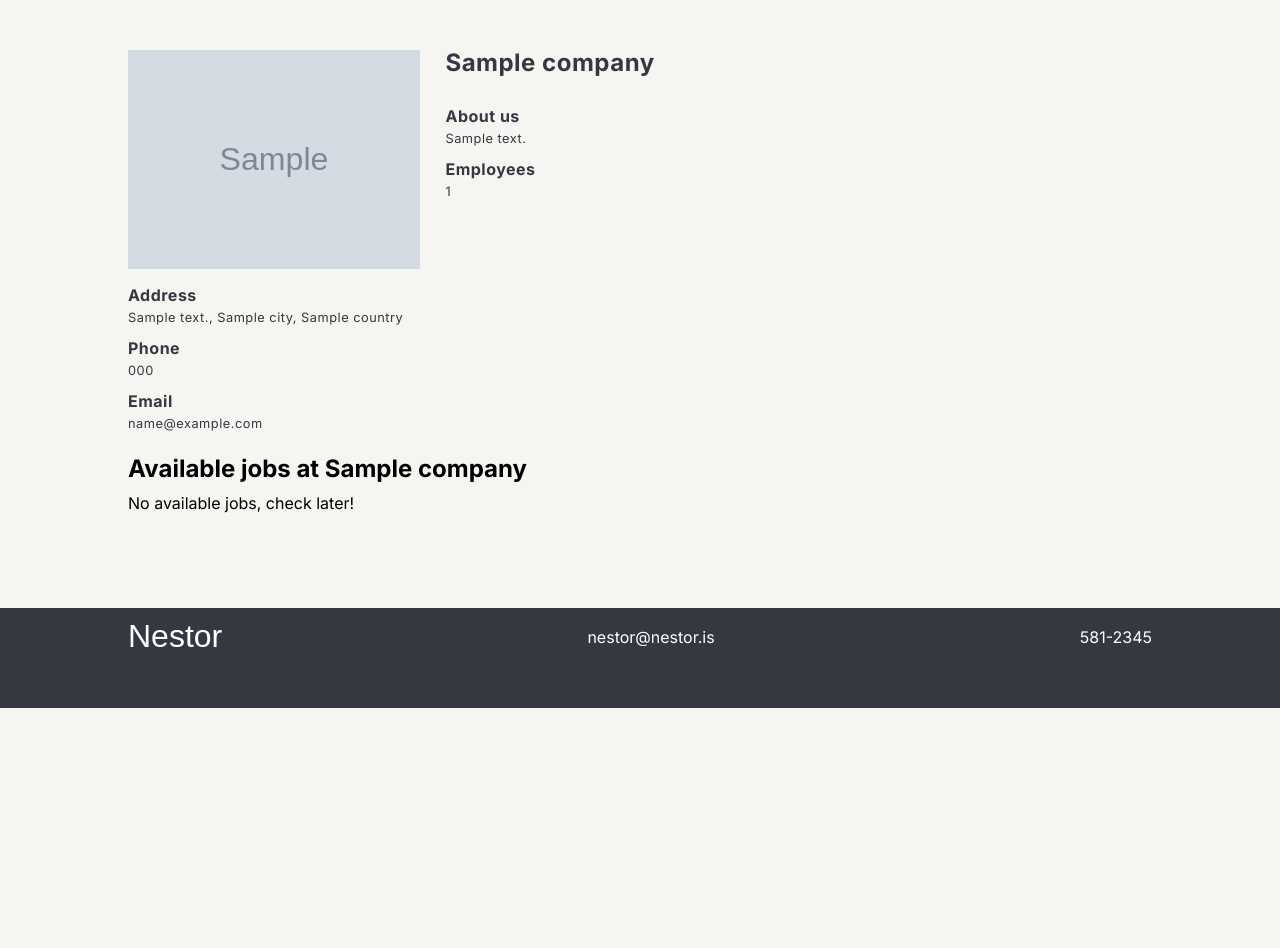
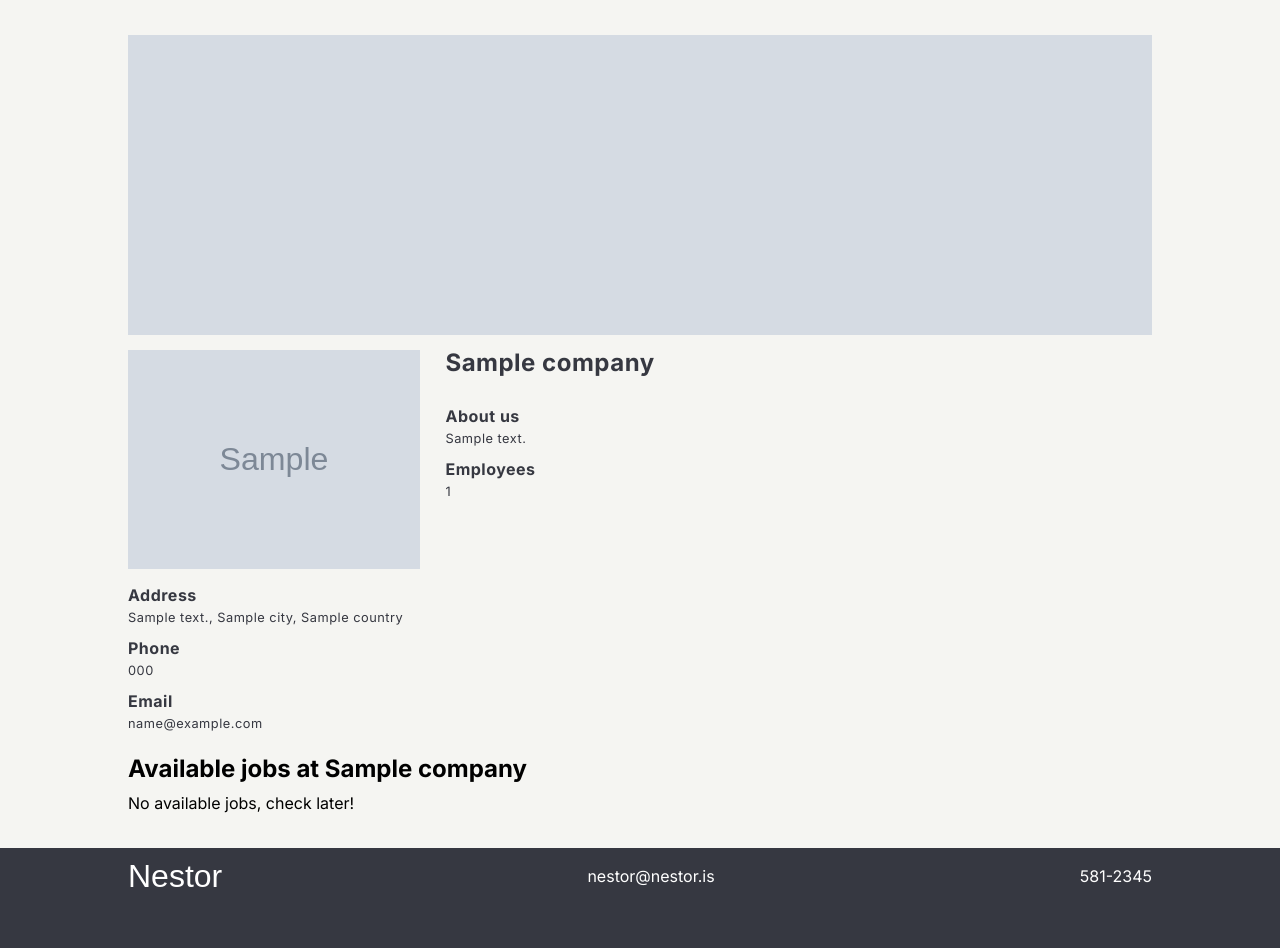
Before and after one commit to GiantMushy/Nestor, a Django app: page /companies/1 in a window 1280 px wide. Shown: the part 92-1040 px from the top of the page. Before the commit the page ends 800 px from the top, so only its background shows below. Run offline with Django 5.2, Linux system fonts and the light colour scheme; tables that the repository leaves empty hold one stand-in row (values such as "Sample post"); grey boxes marked "Sample" are stand-in pictures; data that the repository does not hold is empty; some web fonts are replaced.

Commit message:
cover image ready

```diff
--- a/Nestor/static/css/company_page.css
+++ b/Nestor/static/css/company_page.css
@@ -14,6 +14,20 @@
 	text-align: start;
 	letter-spacing: 0.5px;
 	font-size: 0.8rem;
+}
+
+.cover-image-container {
+	width: 100%;
+    max-height: 300px;
+    overflow: hidden;
+}
+
+.cover-image {
+	height: auto;
+	width: 100%;
+    display: block;
+	object-position: center;
+    object-fit: cover;
 }
 
 .available-jobs {
@@ -86,8 +100,12 @@
 		margin-top: 30px;
 	}
 
+	.left-company-info {
+		margin-left: 15px;
+	}
+
 	.left-company-view {
-		margin-left: 10%;
+		/*margin-left: 10%;*/
 		width: 40%
 	}
 }
--- a/Nestor/templates/company/company_page.html
+++ b/Nestor/templates/company/company_page.html
@@ -5,6 +5,11 @@
     <link rel="stylesheet" href="{% static 'css/job_cards.css' %}" />
     {% endblock %}
     {% block content %}
+    {% if company.cover_image %}
+    <div class="cover-image-container">
+        <img class="cover-image" src="{{ company.cover_image }}" alt="{{ company.name }} cover image"/>
+    </div>
+    {% endif %}
     <div class="company-page-container">
         <div class="company-page-content">
             <div class="left-company-view">
```
